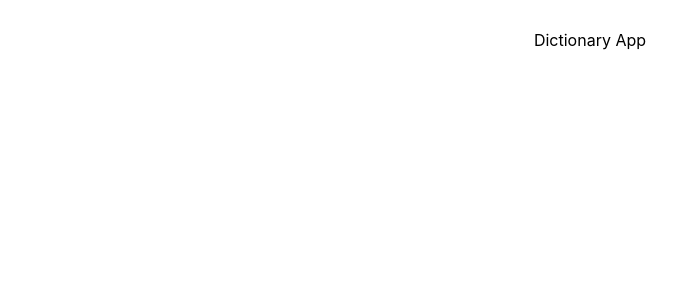
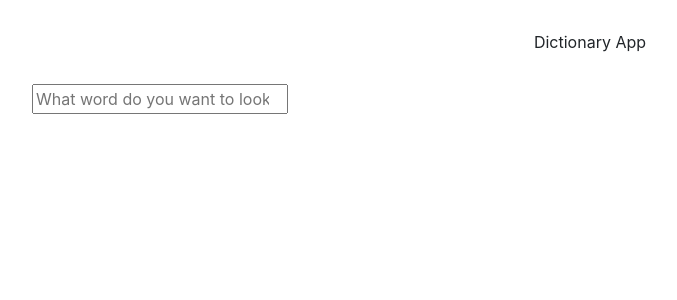
Before and after one commit to jchakravarti/dictionary-react, a React (Create React App) app: page / in a window 1280 px wide. Shown: the top 300 px of the page, without its empty margins (50-727 px from the left). Built offline with nearby package versions, Linux system fonts and the light colour scheme.

Commit message:
Added dictionary component

```diff
--- a/package.json
+++ b/package.json
@@ -6,6 +6,7 @@
     "@testing-library/jest-dom": "^5.12.0",
     "@testing-library/react": "^11.2.7",
     "@testing-library/user-event": "^12.8.3",
+    "bootstrap": "^5.0.1",
     "react": "^17.0.2",
     "react-dom": "^17.0.2",
     "react-scripts": "4.0.3",
--- a/public/index.html
+++ b/public/index.html
@@ -5,13 +5,13 @@
     <link rel="icon" href="%PUBLIC_URL%/favicon.ico" />
     <meta name="viewport" content="width=device-width, initial-scale=1" />
     <meta name="theme-color" content="#000000" />
+    <link rel="apple-touch-icon" href="%PUBLIC_URL%/logo192.png" />
+    <link rel="manifest" href="%PUBLIC_URL%/manifest.json" />
     <meta
       name="description"
       content="Web site created using create-react-app"
     />
-    <link rel="apple-touch-icon" href="%PUBLIC_URL%/logo192.png" />
 
-    <link rel="manifest" href="%PUBLIC_URL%/manifest.json" />
     <title>Dictionary App</title>
   </head>
   <body>
--- a/src/App.js
+++ b/src/App.js
@@ -1,11 +1,17 @@
 import './App.css';
+import Dictionary from "./Dictionary";
 
 export default function App() {
   return (
     <div className="App">
+      <div className="container">
       <header className="App-header">
       Dictionary App
       </header>
+      <main>
+        <Dictionary />
+      </main>
+      </div>
     </div>
   );
 }
--- /dev/null
+++ b/src/Dictionary.js
@@ -0,0 +1,31 @@
+import React, { useState } from "react";
+import "./Dictionary.css";
+
+
+export default function Dictionary() {
+    let [keyword, setKeyword] = useState("");
+
+    function search(event) {
+        event.preventDefault();
+        alert (`Searching for ${keyword}`);
+    }
+
+    function handleKeywordChange(event) {
+        setKeyword(event.target.value);
+    }
+
+    return (
+<div className="Dictionary">
+<form onSubmit={search}>
+    <input type="search" placeholder="What word do you want to look up?" onChange={handleKeywordChange} />
+</form>
+
+
+
+
+
+
+</div>
+
+    )
+}
--- a/src/index.js
+++ b/src/index.js
@@ -1,5 +1,6 @@
 import React from 'react';
 import ReactDOM from 'react-dom';
+import 'bootstrap/dist/css/bootstrap.css';
 import './index.css';
 import App from './App';
 import reportWebVitals from './reportWebVitals';
```
Also changed, not shown: src/Dictionary.css (added), 1 other file (tests, documents, lock files or other folders).
